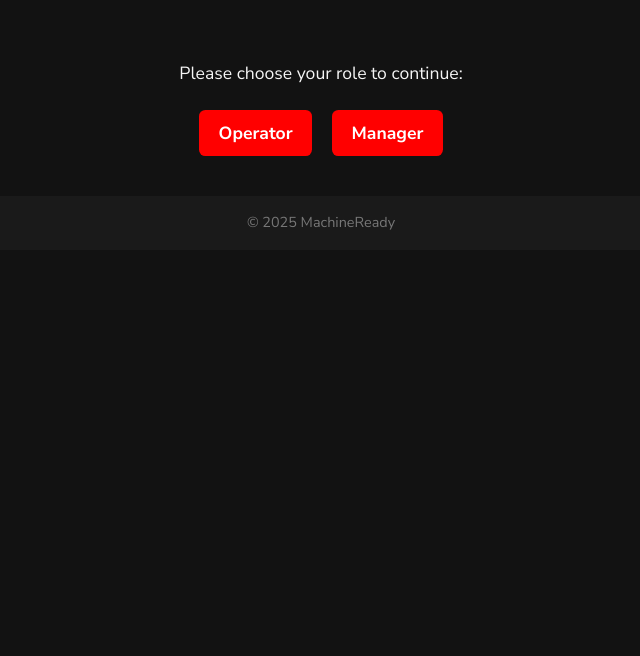
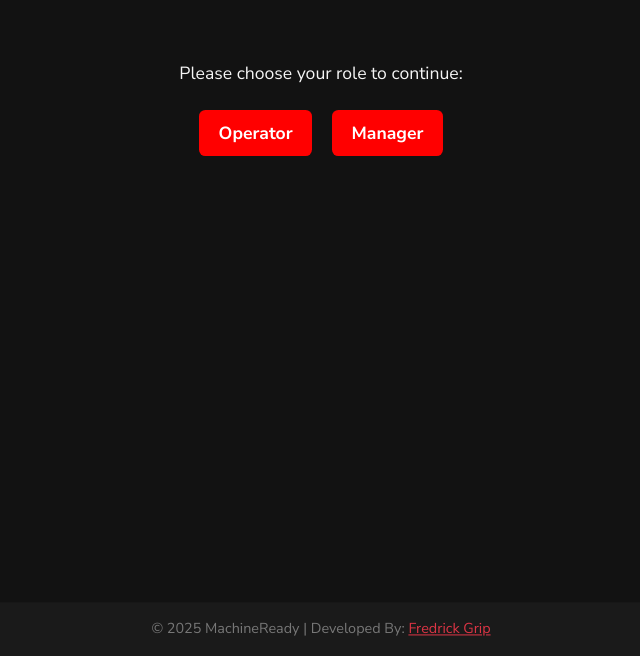
Before and after one commit to fattig-riddare-90/machine-ready, a plain HTML site: page index.html in a window 1280 px wide. Shown: the part 144-800 px from the top of the page, without its empty margins (319-959 px from the left). Drawn offline with nearby package versions, Linux system fonts and the light colour scheme; a web font is replaced by a local one.

Commit message:
Edit footer in html and fix it to bottom with css

```diff
--- a/assets/css/style.css
+++ b/assets/css/style.css
@@ -1,4 +1,15 @@
 @import url("https://fonts.googleapis.com/css2?family=Gasoek+One&family=Nunito+Sans:ital,opsz,wght@0,6..12,200..1000;1,6..12,200..1000&display=swap");
+
+/* Taken from https://css-tricks.com/a-clever-sticky-footer-technique/ */
+
+html, body {
+  height: 100%;
+}
+
+body > footer {
+  position: sticky;
+  top: 100vh;
+}
 
 body {
   font-family: "Nunito Sans", sans-serif;
--- a/index.html
+++ b/index.html
@@ -74,7 +74,7 @@
   </section>
 
   <footer id="footer">
-    &copy; 2025 MachineReady
+    &copy; 2025 MachineReady | Developed By: <a href="https://github.com/fattig-riddare-90" target="_blank" rel="nofollow" class="text-danger">Fredrick Grip</a>
   </footer>
 
   <!-- Scripts -->
```
